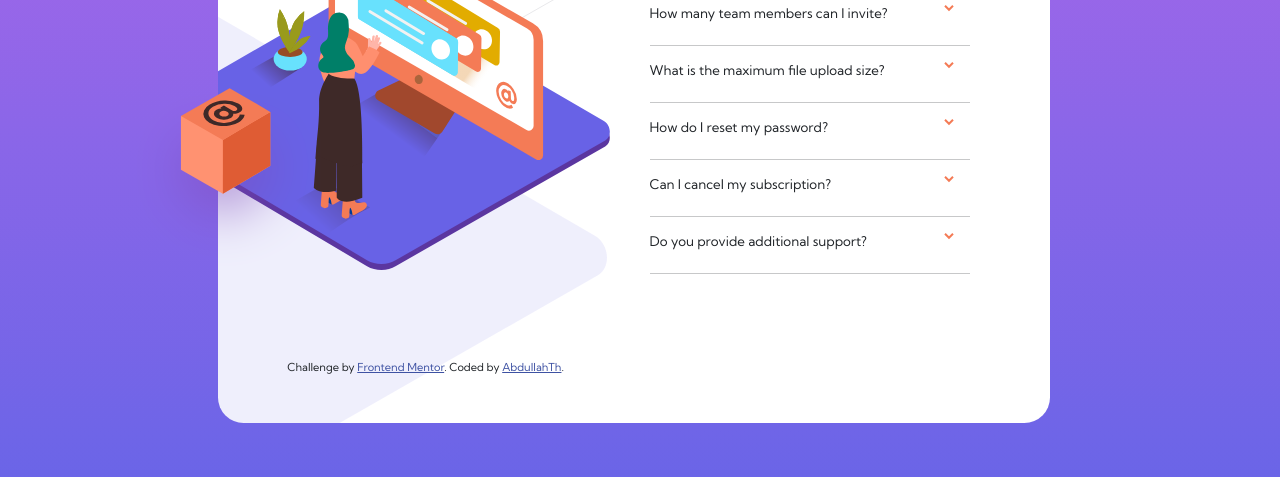
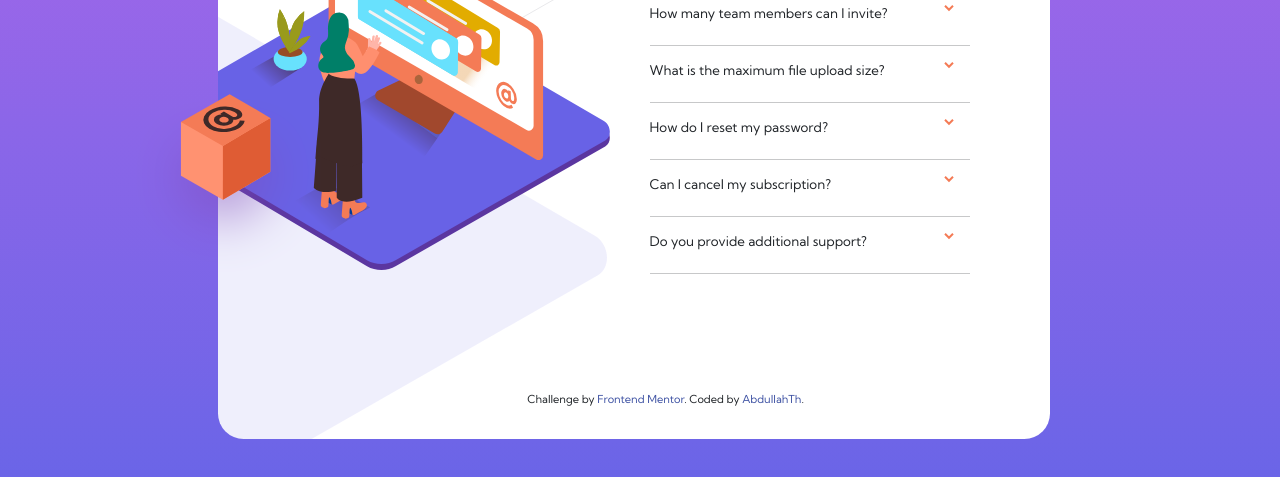
Before and after one commit to Abdullah-Thanoon/Faq-Accordion-challenge-solution, a plain HTML site: page index.html in a window 1280 px wide. Shown: the part 257-734 px from the top of the page. Drawn offline with nearby package versions, Linux system fonts and the light colour scheme.

Commit message:
Update style.css

```diff
--- a/style.css
+++ b/style.css
@@ -16,7 +16,7 @@ body {
 .container {
     padding: 0;
     width: 65vw;
-    height: 68vh;
+    height: 70vh;
     position: absolute;
     top: 17vh;
     left: 17vw;
@@ -89,14 +89,16 @@ hr{
 }
 
 .attribution {
-    margin-top: 5rem;
     font-size: 11px;
     text-align: center;
-    text-decoration: none;
+    position: relative;
+    top: 7rem;
+    left: 15rem;
 }
 
 .attribution a {
     color: hsl(228, 45%, 44%);
+    text-decoration: none;
 }
 
 @media screen and (max-height:960px) and (max-width: 420px) {
```
